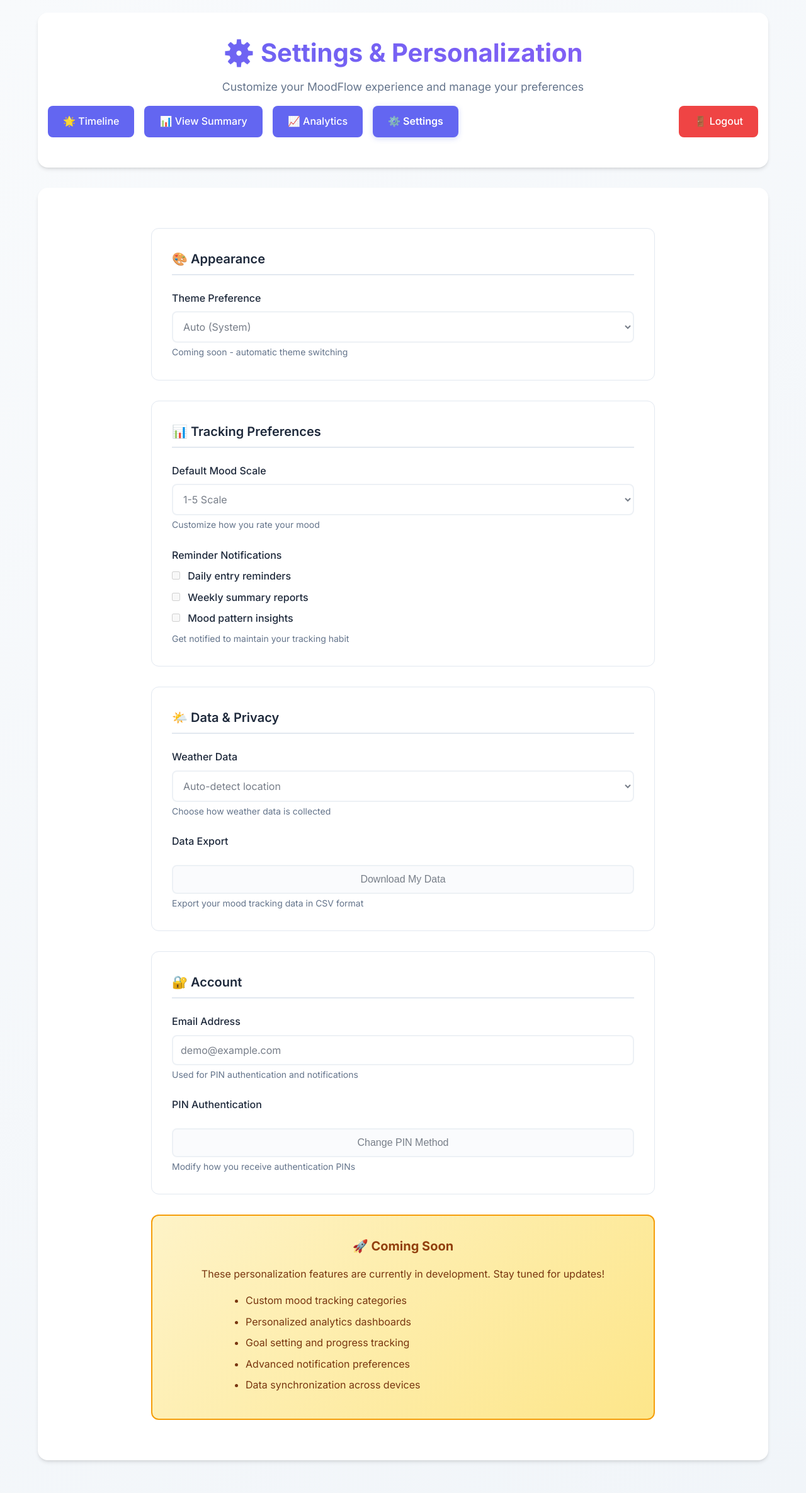
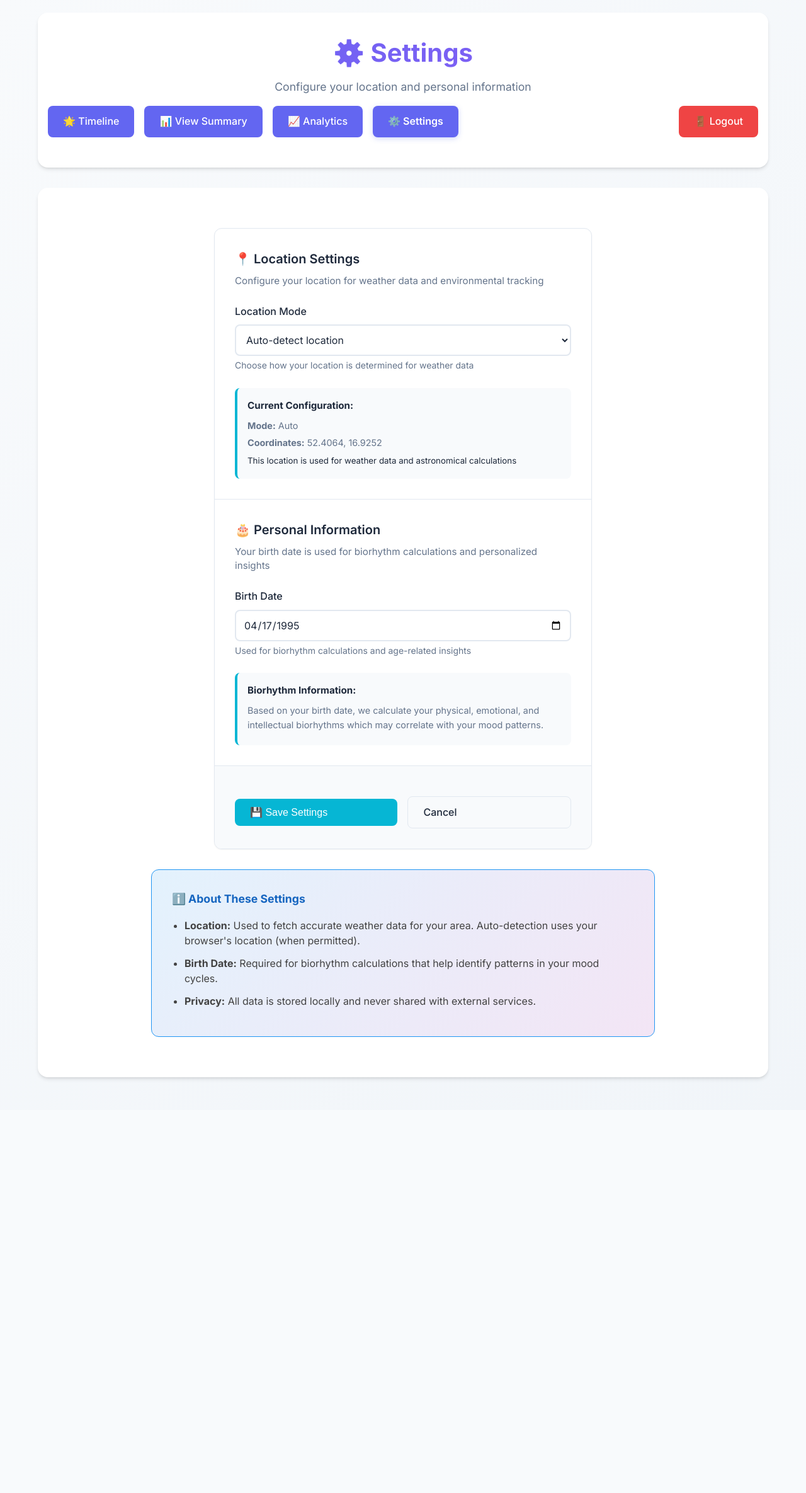
Before and after one commit to w84death/mood-tracker, a Flask app: page /settings in a window 1280 px wide. Shown: the whole page at 63% size. After the commit the page ends 1715 px from the top, so only its background shows below. Run offline with Flask 3, Linux system fonts and the light colour scheme; data comes from the database, SQL or seed files in the repository.

Commit message:
setting ui

```diff
--- a/app/app.py
+++ b/app/app.py
@@ -24,10 +24,28 @@ def auth():
     # In production, this would validate against email-sent PINs
     return redirect(url_for('timeline'))
 
-@app.route('/settings')
+@app.route('/settings', methods=['GET', 'POST'])
 def settings():
-    """Placeholder settings page for future personalization features."""
-    return render_template('settings.html')
+    """Settings page for location and birth date configuration."""
+    if request.method == 'POST':
+        # Handle form submission
+        location_mode = request.form.get('location_mode', 'auto')
+        latitude = request.form.get('latitude', '52.4064')
+        longitude = request.form.get('longitude', '16.9252')
+        birth_date = request.form.get('birth_date', '1995-04-17')
+
+        # Save settings to database
+        database.set_setting('location_mode', location_mode)
+        database.set_setting('latitude', latitude)
+        database.set_setting('longitude', longitude)
+        database.set_setting('birth_date', birth_date)
+
+        return redirect(url_for('settings'))
+
+    # GET request - show current settings
+    settings_data = database.get_all_settings()
+    current_date = datetime.now().strftime('%Y-%m-%d')
+    return render_template('settings.html', settings=settings_data, current_date=current_date)
 
 @app.route('/timeline')
 def timeline():
--- a/app/templates/settings.html
+++ b/app/templates/settings.html
@@ -18,8 +18,8 @@
   <body>
     <div class="container">
       <div class="header">
-        <h1>⚙️ Settings & Personalization</h1>
-        <p>Customize your MoodFlow experience and manage your preferences</p>
+        <h1>⚙️ Settings</h1>
+        <p>Configure your location and personal information</p>
 
         {% set current_page = 'settings' %}
         {% include 'nav_buttons.html' %}
@@ -27,88 +27,109 @@
 
       <div class="main-content">
         <div class="settings-container">
+          <form method="POST" class="settings-form">
+
+            <!-- Location Settings -->
             <div class="settings-section">
-            <h2>🎨 Appearance</h2>
+              <h2>📍 Location Settings</h2>
+              <p class="section-description">Configure your location for weather data and environmental tracking</p>
+
               <div class="setting-item">
-              <label>Theme Preference</label>
-              <select class="form-control" disabled>
-                <option>Auto (System)</option>
-                <option>Light</option>
-                <option>Dark</option>
+                <label>Location Mode</label>
+                <select name="location_mode" class="form-control" onchange="toggleLocationInputs(this.value)">
+                  <option value="auto" {{ 'selected' if settings.get('location_mode') == 'auto' else '' }}>
+                    Auto-detect location
+                  </option>
+                  <option value="manual" {{ 'selected' if settings.get('location_mode') == 'manual' else '' }}>
+                    Manual coordinates
+                  </option>
                 </select>
-              <small>Coming soon - automatic theme switching</small>
+                <small>Choose how your location is determined for weather data</small>
+              </div>
+
+              <div id="manual-location" class="manual-location-section" style="display: {{ 'block' if settings.get('location_mode') == 'manual' else 'none' }};">
+                <div class="coordinate-group">
+                  <div class="setting-item">
+                    <label>Latitude</label>
+                    <input
+                      type="number"
+                      name="latitude"
+                      step="0.0001"
+                      min="-90"
+                      max="90"
+                      value="{{ settings.get('latitude', '52.4064') }}"
+                      class="form-control"
+                      placeholder="52.4064"
+                    >
+                    <small>Latitude coordinate (-90 to 90)</small>
+                  </div>
+
+                  <div class="setting-item">
+                    <label>Longitude</label>
+                    <input
+                      type="number"
+                      name="longitude"
+                      step="0.0001"
+                      min="-180"
+                      max="180"
+                      value="{{ settings.get('longitude', '16.9252') }}"
+                      class="form-control"
+                      placeholder="16.9252"
+                    >
+                    <small>Longitude coordinate (-180 to 180)</small>
+                  </div>
                 </div>
               </div>
 
-          <div class="settings-section">
-            <h2>📊 Tracking Preferences</h2>
-            <div class="setting-item">
-              <label>Default Mood Scale</label>
-              <select class="form-control" disabled>
-                <option>1-5 Scale</option>
-                <option>1-10 Scale</option>
-                <option>Emoji Only</option>
-              </select>
-              <small>Customize how you rate your mood</small>
-            </div>
-            <div class="setting-item">
-              <label>Reminder Notifications</label>
-              <div class="checkbox-group">
-                <label class="checkbox-label">
-                  <input type="checkbox" disabled> Daily entry reminders
-                </label>
-                <label class="checkbox-label">
-                  <input type="checkbox" disabled> Weekly summary reports
-                </label>
-                <label class="checkbox-label">
-                  <input type="checkbox" disabled> Mood pattern insights
-                </label>
-              </div>
-              <small>Get notified to maintain your tracking habit</small>
+              <div class="current-location-info">
+                <h4>Current Configuration:</h4>
+                <p><strong>Mode:</strong> <span id="current-mode">{{ settings.get('location_mode', 'auto').title() }}</span></p>
+                <p><strong>Coordinates:</strong> {{ settings.get('latitude', '52.4064') }}, {{ settings.get('longitude', '16.9252') }}</p>
+                <small>This location is used for weather data and astronomical calculations</small>
               </div>
             </div>
 
+            <!-- Birth Date Settings -->
             <div class="settings-section">
-            <h2>🌤️ Data & Privacy</h2>
+              <h2>🎂 Personal Information</h2>
+              <p class="section-description">Your birth date is used for biorhythm calculations and personalized insights</p>
+
               <div class="setting-item">
-              <label>Weather Data</label>
-              <select class="form-control" disabled>
-                <option>Auto-detect location</option>
-                <option>Manual location</option>
-                <option>Disabled</option>
-              </select>
-              <small>Choose how weather data is collected</small>
+                <label>Birth Date</label>
+                <input
+                  type="date"
+                  name="birth_date"
+                  value="{{ settings.get('birth_date', '1995-04-17') }}"
+                  class="form-control"
+                  max="{{ current_date }}"
+                >
+                <small>Used for biorhythm calculations and age-related insights</small>
               </div>
-            <div class="setting-item">
-              <label>Data Export</label>
-              <button class="btn btn-secondary" disabled>Download My Data</button>
-              <small>Export your mood tracking data in CSV format</small>
+
+              <div class="birth-date-info">
+                <h4>Biorhythm Information:</h4>
+                <p>Based on your birth date, we calculate your physical, emotional, and intellectual biorhythms which may correlate with your mood patterns.</p>
               </div>
             </div>
 
-          <div class="settings-section">
-            <h2>🔐 Account</h2>
-            <div class="setting-item">
-              <label>Email Address</label>
-              <input type="email" class="form-control" value="demo@example.com" disabled>
-              <small>Used for PIN authentication and notifications</small>
+            <!-- Save Button -->
+            <div class="settings-actions">
+              <button type="submit" class="btn btn-primary">
+                💾 Save Settings
+              </button>
+              <a href="{{ url_for('timeline') }}" class="btn btn-secondary">
+                Cancel
+              </a>
             </div>
-            <div class="setting-item">
-              <label>PIN Authentication</label>
-              <button class="btn btn-secondary" disabled>Change PIN Method</button>
-              <small>Modify how you receive authentication PINs</small>
-            </div>
-          </div>
+          </form>
 
-          <div class="coming-soon-notice">
-            <h3>🚀 Coming Soon</h3>
-            <p>These personalization features are currently in development. Stay tuned for updates!</p>
+          <!-- Information Notice -->
+          <div class="settings-info">
+            <h3>ℹ️ About These Settings</h3>
             <ul>
-              <li>Custom mood tracking categories</li>
-              <li>Personalized analytics dashboards</li>
-              <li>Goal setting and progress tracking</li>
-              <li>Advanced notification preferences</li>
-              <li>Data synchronization across devices</li>
+              <li><strong>Location:</strong> Used to fetch accurate weather data for your area. Auto-detection uses your browser's location (when permitted).</li>
+              <li><strong>Birth Date:</strong> Required for biorhythm calculations that help identify patterns in your mood cycles.</li>
+              <li><strong>Privacy:</strong> All data is stored locally and never shared with external services.</li>
             </ul>
           </div>
         </div>
@@ -122,21 +143,35 @@
         padding: 2rem 0;
       }
 
-      .settings-section {
+      .settings-form {
         background: var(--bg-primary);
         border-radius: 12px;
+        padding: 0;
+        border: 1px solid var(--border-color);
+        overflow: hidden;
+      }
+
+      .settings-section {
         padding: 2rem;
-        margin-bottom: 2rem;
-        border: 1px solid var(--border-color);
+        border-bottom: 1px solid var(--border-color);
+      }
+
+      .settings-section:last-child {
+        border-bottom: none;
       }
 
       .settings-section h2 {
         color: var(--text-primary);
-        margin-bottom: 1.5rem;
+        margin-bottom: 0.5rem;
         font-size: 1.25rem;
         font-weight: 600;
-        border-bottom: 2px solid var(--border-color);
-        padding-bottom: 0.5rem;
+      }
+
+      .section-description {
+        color: var(--text-secondary);
+        margin-bottom: 1.5rem;
+        font-size: 0.95rem;
+        line-height: 1.5;
       }
 
       .setting-item {
@@ -154,22 +189,6 @@
         color: var(--text-primary);
       }
 
-      .checkbox-group {
-        margin: 0.5rem 0;
-      }
-
-      .checkbox-label {
-        display: flex;
-        align-items: center;
-        margin-bottom: 0.5rem;
-        font-weight: normal;
-        cursor: not-allowed;
-      }
-
-      .checkbox-label input {
-        margin-right: 0.5rem;
-      }
-
       .setting-item small {
         color: var(--text-secondary);
         font-size: 0.875rem;
@@ -177,41 +196,107 @@
         display: block;
       }
 
-      .form-control:disabled,
-      .btn:disabled {
-        opacity: 0.6;
-        cursor: not-allowed;
+      .manual-location-section {
+        margin-top: 1rem;
+        padding: 1rem;
+        background: var(--bg-secondary);
+        border-radius: 8px;
+        border: 1px solid var(--border-color);
       }
 
-      .coming-soon-notice {
-        background: linear-gradient(135deg, #fef3c7, #fde68a);
-        border: 2px solid #f59e0b;
+      .coordinate-group {
+        display: grid;
+        grid-template-columns: 1fr 1fr;
+        gap: 1rem;
+      }
+
+      .current-location-info,
+      .birth-date-info {
+        margin-top: 1.5rem;
+        padding: 1rem;
+        background: var(--bg-secondary);
+        border-radius: 8px;
+        border-left: 4px solid var(--accent-color);
+      }
+
+      .current-location-info h4,
+      .birth-date-info h4 {
+        margin: 0 0 0.5rem 0;
+        color: var(--text-primary);
+        font-size: 0.95rem;
+      }
+
+      .current-location-info p,
+      .birth-date-info p {
+        margin: 0.25rem 0;
+        color: var(--text-secondary);
+        font-size: 0.9rem;
+      }
+
+      .settings-actions {
+        padding: 2rem;
+        background: var(--bg-secondary);
+        display: flex;
+        gap: 1rem;
+        align-items: center;
+      }
+
+      .settings-info {
+        background: linear-gradient(135deg, #e3f2fd, #f3e5f5);
+        border: 1px solid #2196f3;
         border-radius: 12px;
         padding: 2rem;
         margin-top: 2rem;
-        text-align: center;
       }
 
-      .coming-soon-notice h3 {
-        color: #92400e;
+      .settings-info h3 {
+        color: #1565c0;
         margin-bottom: 1rem;
-        font-size: 1.25rem;
+        font-size: 1.1rem;
       }
 
-      .coming-soon-notice p {
-        color: #78350f;
-        margin-bottom: 1rem;
+      .settings-info ul {
+        color: #424242;
+        margin: 0;
+        padding-left: 1.25rem;
       }
 
-      .coming-soon-notice ul {
-        text-align: left;
-        color: #78350f;
-        max-width: 500px;
-        margin: 0 auto;
+      .settings-info li {
+        margin-bottom: 0.75rem;
+        line-height: 1.5;
       }
 
-      .coming-soon-notice li {
-        margin-bottom: 0.5rem;
+      .btn {
+        padding: 0.75rem 1.5rem;
+        border-radius: 8px;
+        font-weight: 500;
+        text-decoration: none;
+        border: none;
+        cursor: pointer;
+        display: inline-flex;
+        align-items: center;
+        gap: 0.5rem;
+        transition: all 0.2s ease;
+      }
+
+      .btn-primary {
+        background: var(--accent-color);
+        color: white;
+      }
+
+      .btn-primary:hover {
+        background: var(--accent-hover);
+        transform: translateY(-1px);
+      }
+
+      .btn-secondary {
+        background: var(--bg-secondary);
+        color: var(--text-primary);
+        border: 1px solid var(--border-color);
+      }
+
+      .btn-secondary:hover {
+        background: var(--border-color);
       }
 
       @media (max-width: 768px) {
@@ -222,7 +307,42 @@
         .settings-section {
           padding: 1.5rem;
         }
+
+        .coordinate-group {
+          grid-template-columns: 1fr;
+        }
+
+        .settings-actions {
+          flex-direction: column;
+          align-items: stretch;
+        }
+
+        .btn {
+          text-align: center;
+          justify-content: center;
+        }
       }
     </style>
+
+    <script>
+      function toggleLocationInputs(mode) {
+        const manualSection = document.getElementById('manual-location');
+        const currentMode = document.getElementById('current-mode');
+
+        if (mode === 'manual') {
+          manualSection.style.display = 'block';
+        } else {
+          manualSection.style.display = 'none';
+        }
+
+        currentMode.textContent = mode.charAt(0).toUpperCase() + mode.slice(1);
+      }
+
+      // Set current date as max for birth date input
+      document.addEventListener('DOMContentLoaded', function() {
+        const today = new Date().toISOString().split('T')[0];
+        document.querySelector('input[name="birth_date"]').setAttribute('max', today);
+      });
+    </script>
   </body>
 </html>
```
Also changed, not shown: app/database.py (+74 -0 lines). Lines whose indentation alone changed are shown as unchanged.
